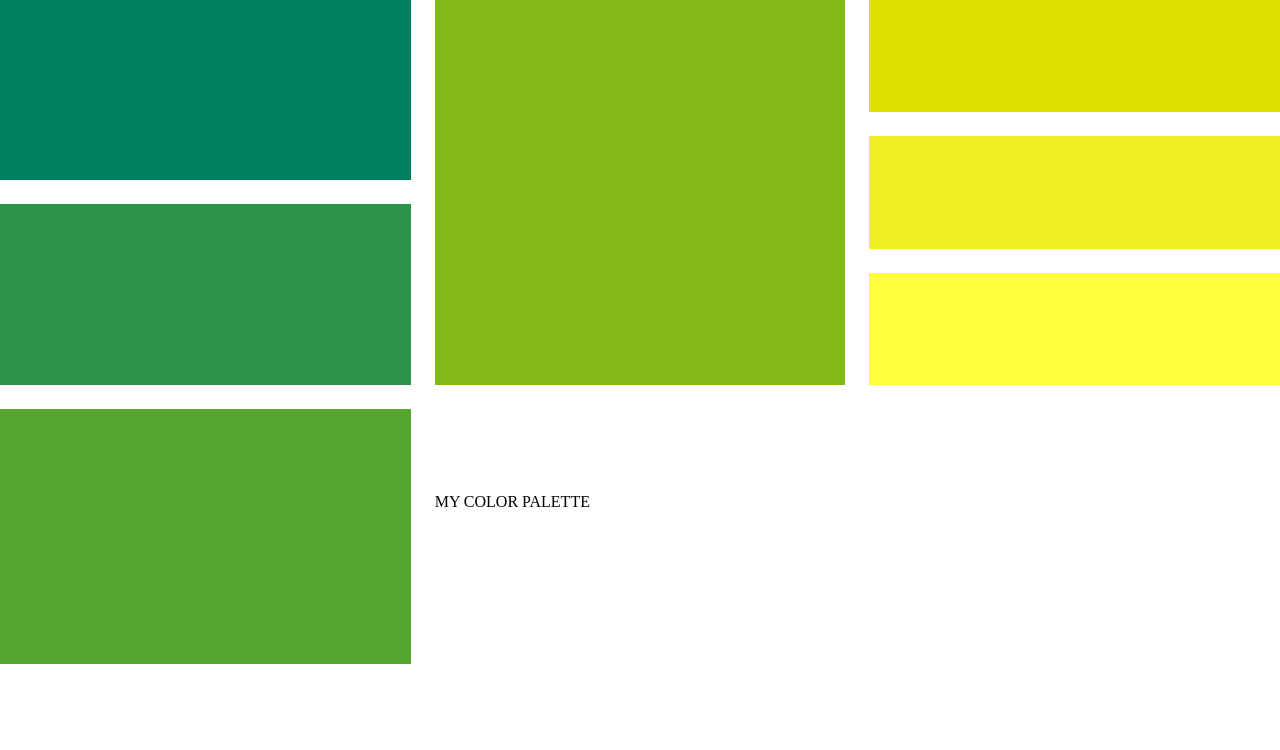
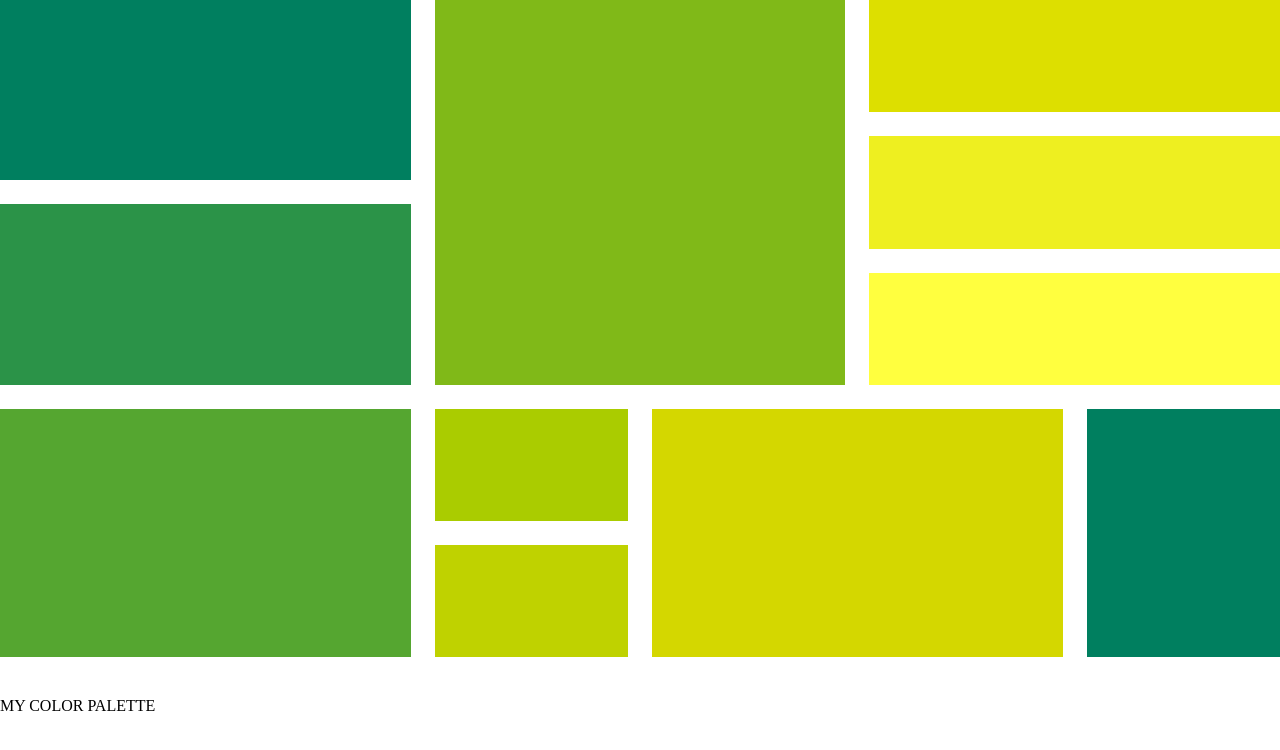
Before and after one commit to MEdenburg/css-grid-assignment, a plain HTML site: page index.html in a window 1280 px wide. Drawn offline with Linux system fonts and the light colour scheme.

Commit message:
eighth, ninth, tenth, eleventh completed

```diff
--- a/styles/index.css
+++ b/styles/index.css
@@ -40,3 +40,23 @@
     background: #55A630;
     grid-area: 7 / 1 / 11 /3;
 }
+
+.eighth {
+    background: #AACC00;
+    grid-area: 7 / 3 / 9 / 4;
+}
+
+.ninth {
+    background: #BFD200;
+    grid-area: 9 / 3 / 11 / 4;
+}
+
+.tenth {
+    background: #D4D700;
+    grid-area: 7 / 4 / 11 / 6;
+}
+
+.eleventh {
+    background: #007F5F;
+    grid-area: 7 / 6 / 11 / 7;
+}
```
